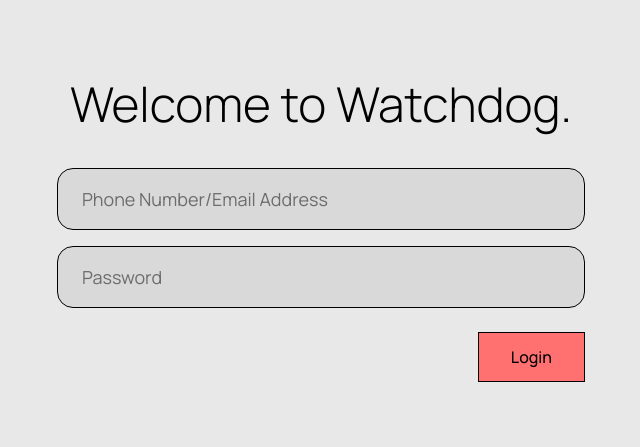
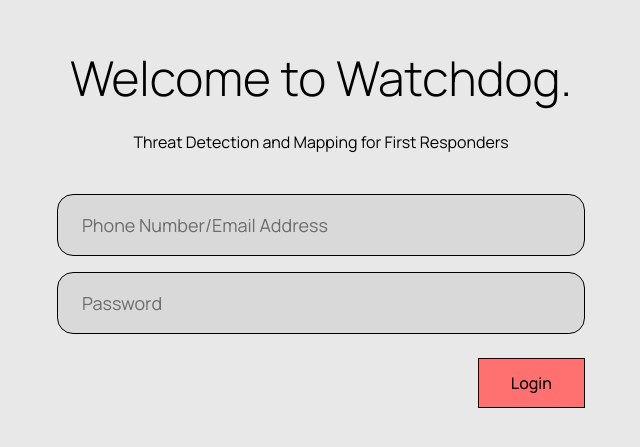
Before and after one commit to xiongian/nexhacks, a Next.js app: page / in a window 1280 px wide. Shown: the part 169-616 px from the top of the page, without its empty margins (319-959 px from the left). Built offline with nearby package versions, Linux system fonts and the light colour scheme.

Commit message:
Moren cool branding

```diff
--- a/app/page.tsx
+++ b/app/page.tsx
@@ -4,8 +4,11 @@ export default function Home() {
   return (
     <div className="flex min-h-screen items-center justify-center bg-background">
       <main className="w-full max-w-xl p-6">
-        <h1 className="text-4xl sm:text-5xl font-light text-foreground mb-10 text-center">
+        <h1 className="text-4xl sm:text-5xl font-light text-black mb-7 text-center">
           Welcome to Watchdog.
+        </h1>
+        <h1 className="text-l sm:text-l mb-10 text-center text-black">
+          Threat Detection and Mapping for First Responders
         </h1>
         <LoginForm />
       </main>
```
